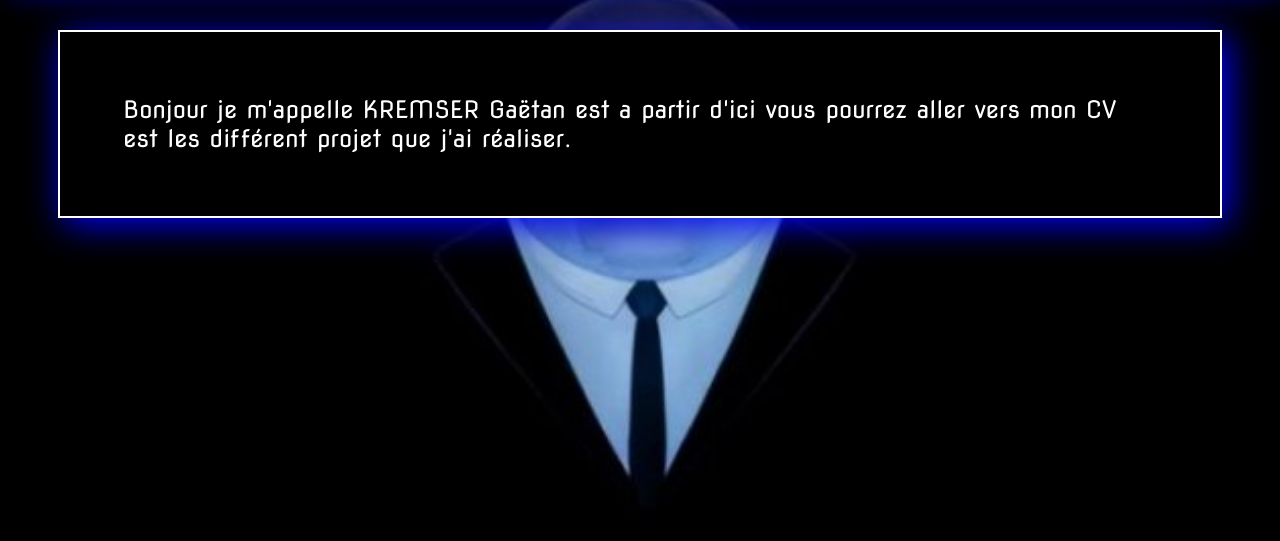
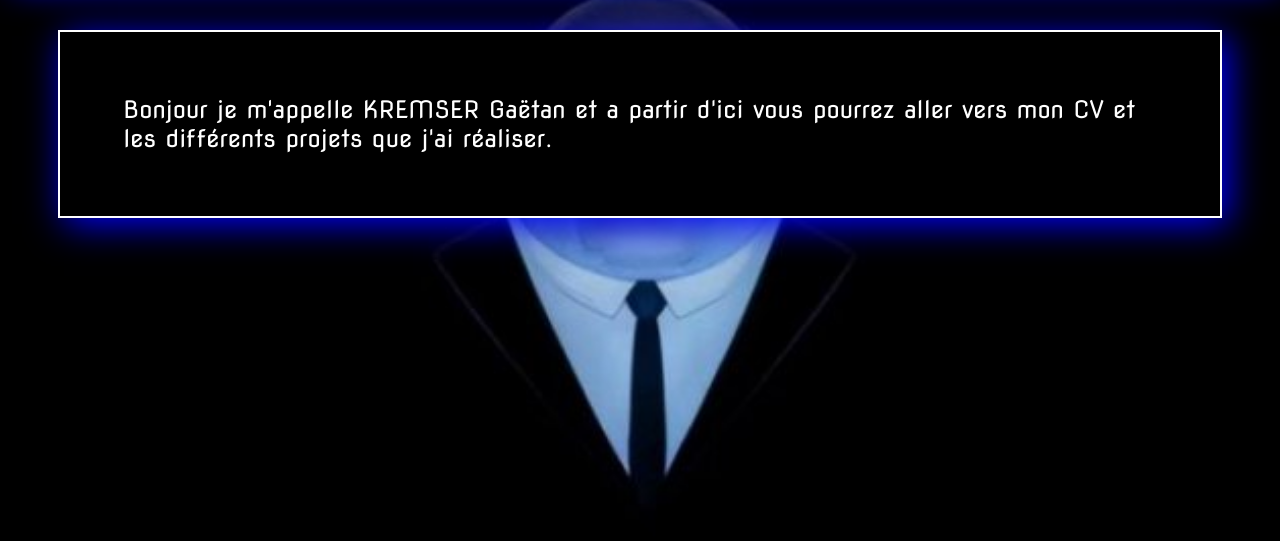
Before and after one commit to gagaf7/portfolio_kremser_gaetan, a plain HTML site: page index.html in a window 1280 px wide. Shown: the part 115-656 px from the top of the page. Drawn offline with Linux system fonts and the light colour scheme; files whose address does not match are found by name.

Commit message:
Add files via upload

```diff
--- a/index.html
+++ b/index.html
@@ -31,8 +31,8 @@
                 </h1>
                 <p class = "demo-border">
                     <big>
-                        Bonjour je m'appelle KREMSER Gaëtan est a partir d'ici vous pourrez aller vers mon CV
-                        est les différent projet que j'ai réaliser.
+                        Bonjour je m'appelle KREMSER Gaëtan et a partir d'ici vous pourrez aller vers mon CV
+                        et les différents projets que j'ai réaliser.
                     </big>
                 </p>
             </section>
```
